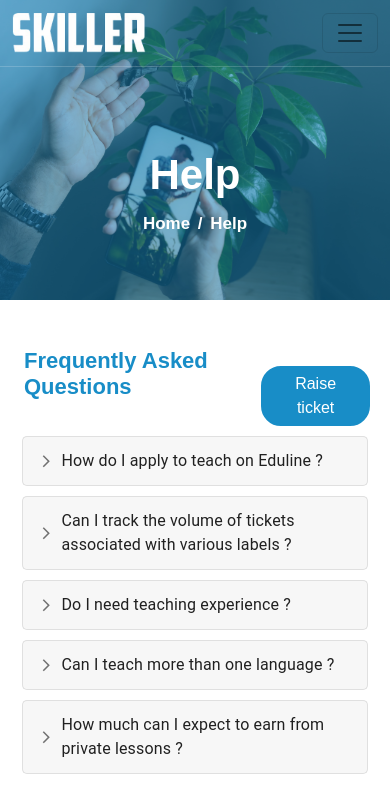
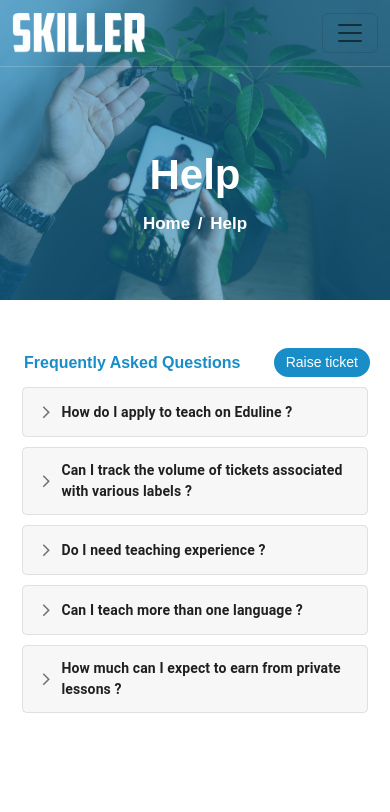
Before and after one commit to HimanshuSuratiya/SkillerWebnMob, a React (Create React App) app: page /design_website/skillerwebnmob/help in a window 390 px wide. Shown: the top 812 px of the page. Built offline with nearby package versions, Linux system fonts and the light colour scheme.

Commit message:
Help page responsive

```diff
--- a/src/Components/Help/Help.js
+++ b/src/Components/Help/Help.js
@@ -9,7 +9,6 @@ import MuiAccordion from '@mui/material/Accordion';
 import MuiAccordionSummary from '@mui/material/AccordionSummary';
 import MuiAccordionDetails from '@mui/material/AccordionDetails';
 import Typography from '@mui/material/Typography';
-import { borderRadius } from '@mui/system';
 import RaiseTicket from "./RaiseTicket";
 
 const Accordion = styled((props) => (
@@ -61,7 +60,6 @@ const useStyles = makeStyles(() => ({
         padding: '4px 20px',
         fontSize: '16px',
         transition: '.5s',
-        marginTop: '18px',
         borderRadius: '20px',
         border: '2px solid #188dc7',
         "&:hover": {
@@ -69,6 +67,10 @@ const useStyles = makeStyles(() => ({
             border: '2px solid #188dc7',
             background: '#8fc1e2',
         },
+    },
+
+    help_page_main_accordian_heading: {
+        fontWeight: '600 !important'
     },
 }));
 
@@ -88,16 +90,16 @@ const Help = () => {
                 <Banner imgSource={Images.help} text="Help" />
                 <div className="help py-5">
                     <div className='container'>
-                        <div className='px-2 d-flex justify-content-between'>
-                            <h3 className='px-1 m-0 mb-3'>Frequently Asked Questions</h3>
+                        <div className='px-2 d-flex align-items-center justify-content-between'>
+                            <h3 className='px-1 m-0 main-help-frequently-asked'>Frequently Asked Questions</h3>
                             <button className={`btn btn-primary btn-lg btn-block ${classes.Raise}`} onClick={() => { setPopUp(!popUp) }}>Raise ticket</button>
                         </div>
                         <Accordion className={classes.main_accordion_help} expanded={expanded === 'panel1'} onChange={handleChange('panel1')}>
                             <AccordionSummary aria-controls="panel1d-content" id="panel1d-header">
-                                <Typography>How do I apply to teach on Eduline ?</Typography>
+                                <Typography className={`${classes.help_page_main_accordian_heading} help-page-main-accordian-heading`}>How do I apply to teach on Eduline ?</Typography>
                             </AccordionSummary>
                             <AccordionDetails>
-                                <Typography className={classes.main_accordion_answer}>
+                                <Typography className={`${classes.main_accordion_answer} help-page-main-text`} >
                                     Lorem ipsum dolor sit amet, consectetur adipiscing elit. Suspendisse
                                     malesuada lacus ex, sit amet blandit leo lobortis eget. Lorem ipsum dolor
                                     sit amet, consectetur adipiscing elit. Suspendisse malesuada lacus ex,
@@ -107,7 +109,7 @@ const Help = () => {
                         </Accordion>
                         <Accordion className={classes.main_accordion_help} expanded={expanded === 'panel2'} onChange={handleChange('panel2')}>
                             <AccordionSummary aria-controls="panel2d-content" id="panel2d-header">
-                                <Typography>Can I track the volume of tickets associated with various labels ?</Typography>
+                                <Typography className={`${classes.help_page_main_accordian_heading} help-page-main-accordian-heading`}>Can I track the volume of tickets associated with various labels ?</Typography>
                             </AccordionSummary>
                             <AccordionDetails>
                                 <Typography className={classes.main_accordion_answer}>
@@ -120,7 +122,7 @@ const Help = () => {
                         </Accordion>
                         <Accordion className={classes.main_accordion_help} expanded={expanded === 'panel3'} onChange={handleChange('panel3')}>
                             <AccordionSummary aria-controls="panel3d-content" id="panel3d-header">
-                                <Typography>Do I need teaching experience ?</Typography>
+                                <Typography className={`${classes.help_page_main_accordian_heading} help-page-main-accordian-heading`}>Do I need teaching experience ?</Typography>
                             </AccordionSummary>
                             <AccordionDetails>
                                 <Typography className={classes.main_accordion_answer}>
@@ -133,7 +135,7 @@ const Help = () => {
                         </Accordion>
                         <Accordion className={classes.main_accordion_help} expanded={expanded === 'panel4'} onChange={handleChange('panel4')}>
                             <AccordionSummary aria-controls="panel4d-content" id="panel4d-header">
-                                <Typography> Can I teach more than one language ?</Typography>
+                                <Typography className={`${classes.help_page_main_accordian_heading} help-page-main-accordian-heading`}> Can I teach more than one language ?</Typography>
                             </AccordionSummary>
                             <AccordionDetails>
                                 <Typography className={classes.main_accordion_answer}>
@@ -146,7 +148,7 @@ const Help = () => {
                         </Accordion>
                         <Accordion className={classes.main_accordion_help} expanded={expanded === 'panel5'} onChange={handleChange('panel5')}>
                             <AccordionSummary aria-controls="panel5d-content" id="panel5d-header">
-                                <Typography>How much can I expect to earn from private lessons ?</Typography>
+                                <Typography className={`${classes.help_page_main_accordian_heading} help-page-main-accordian-heading`}>How much can I expect to earn from private lessons ?</Typography>
                             </AccordionSummary>
                             <AccordionDetails>
                                 <Typography className={classes.main_accordion_answer}>
--- a/src/Responsive.css
+++ b/src/Responsive.css
@@ -181,3 +181,27 @@
 }
 
 /* Notification Responsive */
+
+/* Help Responsive */
+@media only screen and (max-width: 500px) {
+    .makeStyles-Raise-3 {
+        color: #ffffff !important;
+        border: 2px solid #188dc7 !important;
+        padding: 2px 10px !important;
+        font-size: 14px !important;
+        background: #188dc7 !important;
+        transition: .5s !important;
+        border-radius: 20px !important;
+    }
+
+    .main-help-frequently-asked {
+        font-size: 16px;
+    }
+
+    .help-page-main-accordian-heading {
+        font-size: 14px !important;
+        font-weight: 600 !important;
+    }
+}
+
+/* Help Responsive */
```
